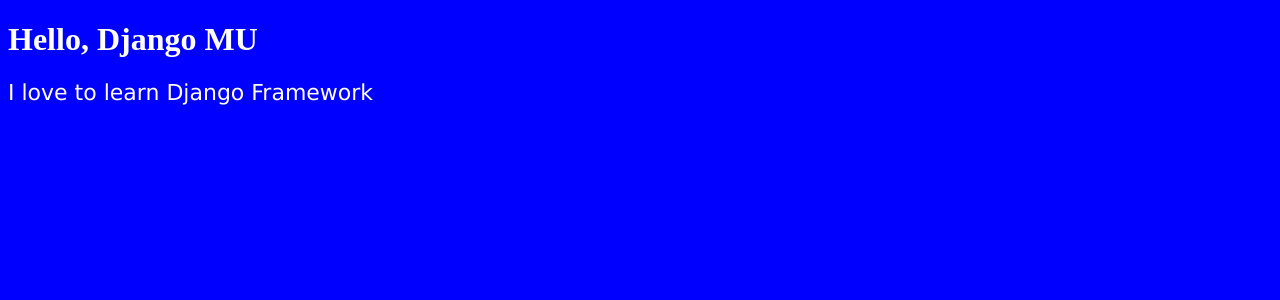
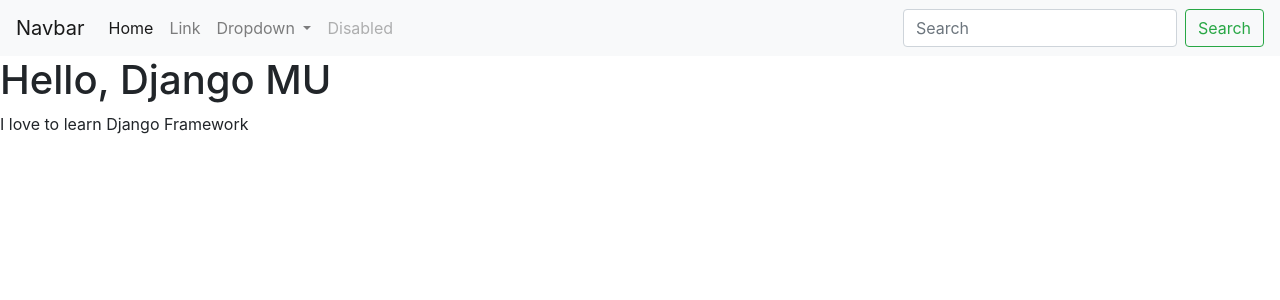
Before and after one commit to cckcoder/mu_web, a Django app: page / in a window 1280 px wide. Shown: the top 300 px of the page. Run offline with Django 4.2, Linux system fonts and the light colour scheme.

Commit message:
add: navbar

```diff
--- a/blog/templates/blog/home.html
+++ b/blog/templates/blog/home.html
@@ -2,10 +2,45 @@
 <!DOCTYPE html>
 <html>
     <head>
-        <link rel="stylesheet" href="{% static 'blog/styles.css' %}">
+        <link rel="stylesheet" href="https://cdn.jsdelivr.net/npm/bootstrap@4.6.2/dist/css/bootstrap.min.css" integrity="sha384-xOolHFLEh07PJGoPkLv1IbcEPTNtaed2xpHsD9ESMhqIYd0nLMwNLD69Npy4HI+N" crossorigin="anonymous">
         <title>Home</title>
     </head>
     <body>
+    <nav class="navbar navbar-expand-lg navbar-light bg-light">
+    <a class="navbar-brand" href="#">Navbar</a>
+    <button class="navbar-toggler" type="button" data-toggle="collapse" data-target="#navbarSupportedContent" aria-controls="navbarSupportedContent" aria-expanded="false" aria-label="Toggle navigation">
+        <span class="navbar-toggler-icon"></span>
+    </button>
+
+    <div class="collapse navbar-collapse" id="navbarSupportedContent">
+        <ul class="navbar-nav mr-auto">
+        <li class="nav-item active">
+            <a class="nav-link" href="#">Home <span class="sr-only">(current)</span></a>
+        </li>
+        <li class="nav-item">
+            <a class="nav-link" href="#">Link</a>
+        </li>
+        <li class="nav-item dropdown">
+            <a class="nav-link dropdown-toggle" href="#" role="button" data-toggle="dropdown" aria-expanded="false">
+            Dropdown
+            </a>
+            <div class="dropdown-menu">
+            <a class="dropdown-item" href="#">Action</a>
+            <a class="dropdown-item" href="#">Another action</a>
+            <div class="dropdown-divider"></div>
+            <a class="dropdown-item" href="#">Something else here</a>
+            </div>
+        </li>
+        <li class="nav-item">
+            <a class="nav-link disabled">Disabled</a>
+        </li>
+        </ul>
+        <form class="form-inline my-2 my-lg-0">
+        <input class="form-control mr-sm-2" type="search" placeholder="Search" aria-label="Search">
+        <button class="btn btn-outline-success my-2 my-sm-0" type="submit">Search</button>
+        </form>
+    </div>
+    </nav>
         <h1>Hello, Django MU</h1>
         <p>I love to learn Django Framework</p>
     </body>
```
